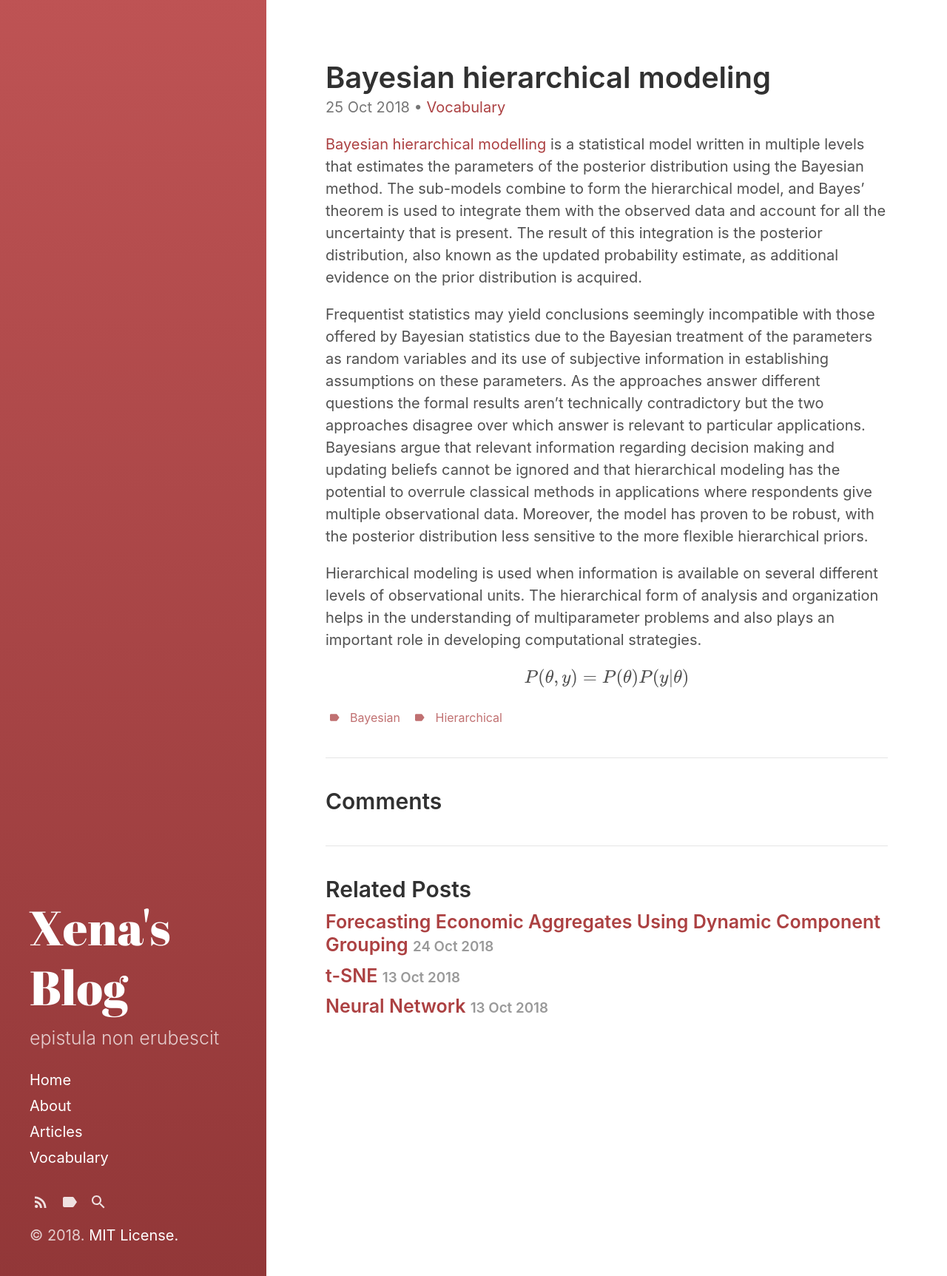
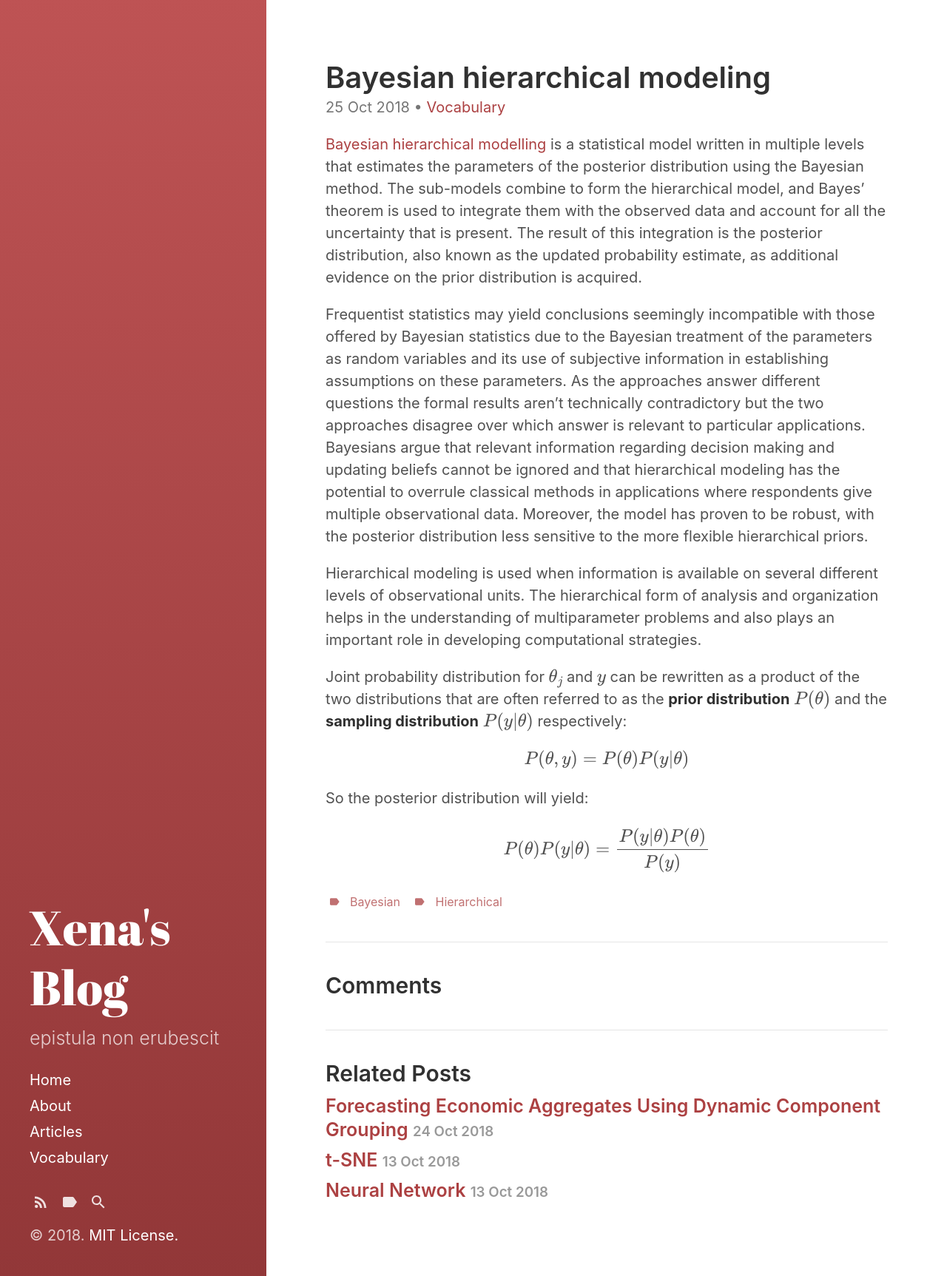
Before and after one commit to xenakas/gitpage, a Jekyll site: the page built from _posts/2018-10-25-vocabulary-bayesian-hierarchical-modeling.md, in a window 1280 px wide. Shown: the whole page at 74% size. Built offline with Jekyll 4.4.1, drawn with Linux system fonts in a browser that asks for light colours; formulas are drawn with MathJax 3.

Commit message:
Update and rename 2018-10-25-bayesian-hierarchical-modeling.md to 2018-10-25-vocabulary-bayesian-hierarchical-modeling.md

```diff
--- a/_posts/2018-10-25-bayesian-hierarchical-modeling.md
+++ b/_posts/2018-10-25-vocabulary-bayesian-hierarchical-modeling.md
@@ -38,4 +35,12 @@ Hierarchical modeling is used when information is available on several different
 The hierarchical form of analysis and organization helps in the understanding of multiparameter problems
 and also plays an important role in developing computational strategies.
 
+Joint probability distribution for $\theta_{j}$  and $y$ can be rewritten as a product of the two
+distributions that are often referred to as the **prior distribution** $P(\theta )$  and
+the **sampling distribution** $P(y\vert \theta )$  respectively:
+
 $$ P(\theta, y) = P(\theta)P(y\vert\theta) $$
+
+So the posterior distribution will yield:
+
+$$ P(\theta)P(y\vert\theta)  = \dfrac{P(y\vert\theta) P(\theta)}{P(y)} $$
```
Also changed, not shown: other parts of _posts/2018-10-25-vocabulary-bayesian-hierarchical-modeling.md (+0 -3 lines).
